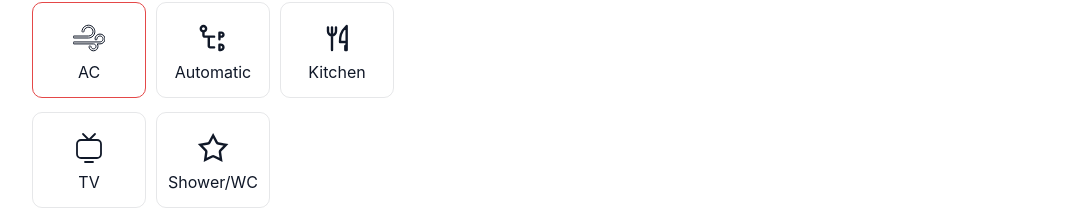
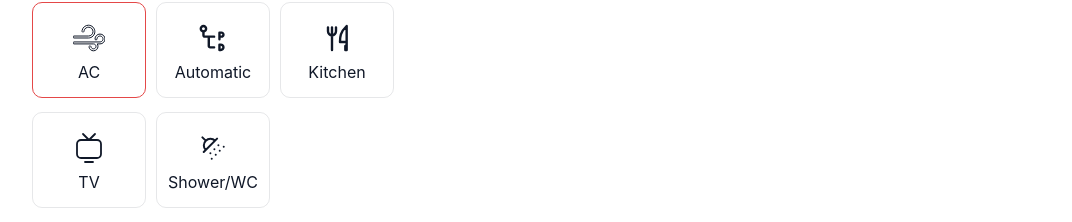
Before and after one commit to Liubko89/Campers-React-Redux-, a React (Vite) app: page /catalog in a window 1280 px wide. Shown: the part 414-636 px from the top of the page, without its empty margins (32-1104 px from the left). Built offline with nearby package versions, Linux system fonts and the light colour scheme; no server answers.

Commit message:
shower icon

```diff
--- a/src/components/Sidebar/Sidebar.jsx
+++ b/src/components/Sidebar/Sidebar.jsx
@@ -78,7 +78,7 @@ const Sidebar = () => {
               </li>
               <li>
                 <LabelRadio
-                  icon={"icon-Rating"}
+                  icon={"icon-Rating1"}
                   title={"Shower/WC"}
                   value={"bathroom"}
                 />
```
Also changed, not shown: src/assets/icons/sprite.svg.
